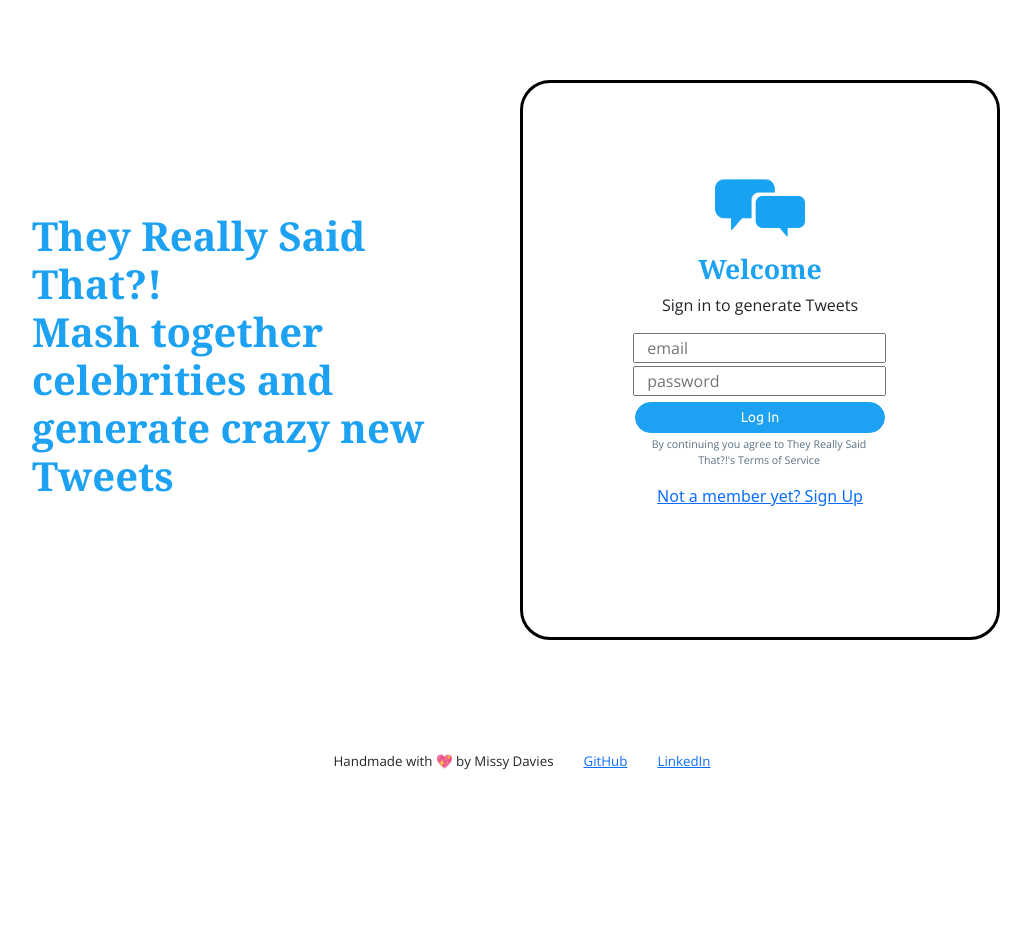
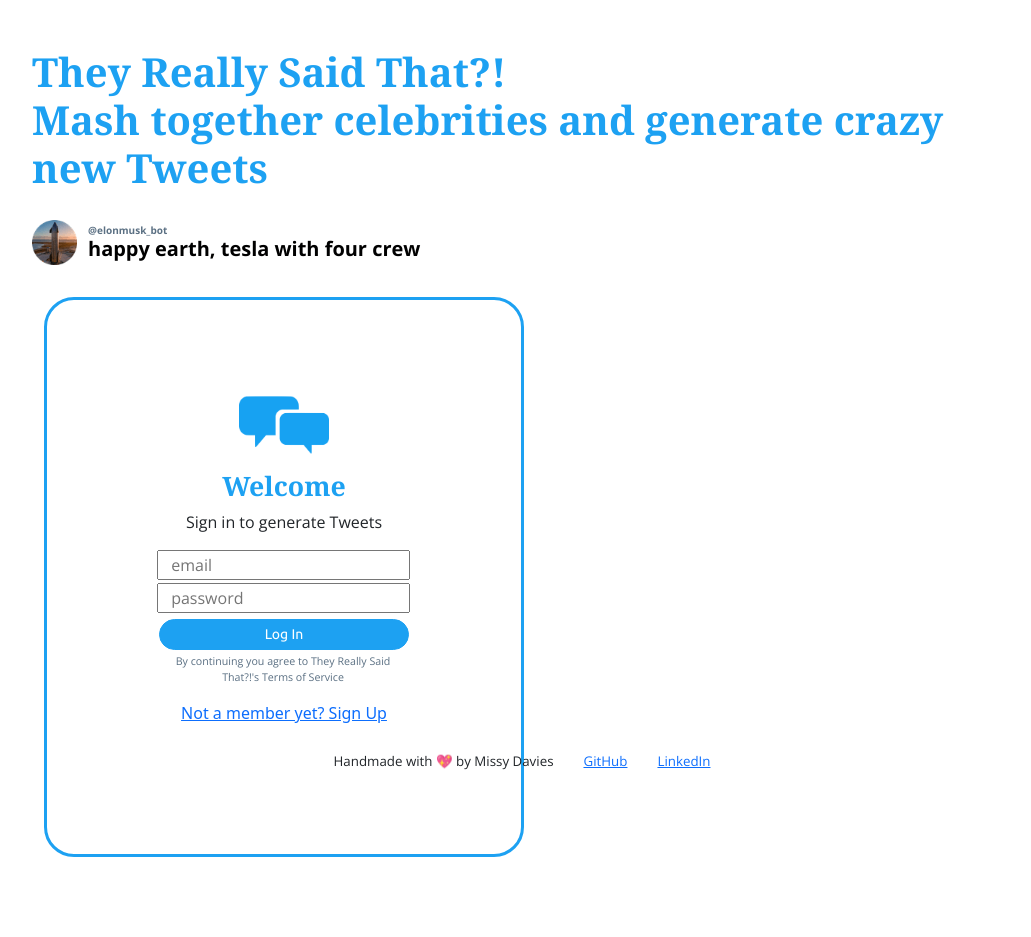
Before and after one commit to missy-davies/chatterbot, a Flask app: a page that uses templates/base.html in a window 1280 px wide. Shown: the whole page, without its empty margins (118-1149 px from the left). Before the commit the page ends 770 px from the top, so only its background shows below. Run offline with Flask 2, Linux system fonts and the light colour scheme; some libraries are stand-ins or nearby versions.

Commit message:
Add carousel image to landing page to showcase generated tweets

```diff
--- a/static/css/style.css
+++ b/static/css/style.css
@@ -3,6 +3,7 @@ h1 {
 	font-family: 'Noto Serif', serif;
 	font-size: 30pt;
 	color: #1DA1F2;
+	padding-bottom: 0.5em;
 }
 
 h2 {
@@ -90,6 +91,11 @@ input {
 	font-family: 'Open Sans', sans-serif;
 }
 
+/* Carousel */
+.carousel {
+	width: 570px;
+}
+
 /* Buttons */
 .btn {
 	align-items: center;
@@ -156,7 +162,7 @@ img {
 /* Tweets and Widgets */
 .widget {
 	border-radius: 30px;
-	border: 3px solid black;
+	border: 3px solid #1DA1F2;
 	width: 30em;
 	height: 35em;
 	margin: 2em;
@@ -173,12 +179,13 @@ img {
 }
 
 .botname {
+	font-size: 10pt;
 	font-weight: 1000;
 	color: #5B7083;
 }
 
-.tweet-package {
-	/* display: flex; */
+.tweet-package, .heart {
+	display: inline-block;
 }
 
 .tweets, .fav-tweets {
@@ -188,7 +195,7 @@ img {
 }
 
 .heart {
-    font-size: 16px;
+    font-size: 40px;
 	color: #aaa;
 	cursor: pointer;
 }
--- a/templates/base.html
+++ b/templates/base.html
@@ -24,6 +24,10 @@
 			crossorigin="anonymous"
 		></script>
 
+		<!-- Bootstrap Javascript Extras -->
+		<script src="https://cdn.jsdelivr.net/npm/popper.js@1.16.0/dist/umd/popper.min.js" integrity="sha384-Q6E9RHvbIyZFJoft+2mJbHaEWldlvI9IOYy5n3zV9zzTtmI3UksdQRVvoxMfooAo" crossorigin="anonymous"></script>
+		<script src="https://stackpath.bootstrapcdn.com/bootstrap/4.4.1/js/bootstrap.min.js" integrity="sha384-wfSDF2E50Y2D1uUdj0O3uMBJnjuUD4Ih7YwaYd1iqfktj0Uod8GCExl3Og8ifwB6" crossorigin="anonymous"></script>
+
 		<title>{% block title %}{% endblock %}</title>
 		<link rel="shortcut icon" type="image/jpg" href="/static/img/Logo Small.png"/>
 	</head>
--- a/templates/login.html
+++ b/templates/login.html
@@ -8,6 +8,25 @@
     <div class="col slogan">
       <h1>They Really Said That?!<br>
       Mash together celebrities and generate crazy new Tweets</h1>
+      <div id="carouselExampleSlidesOnly" class="carousel slide" data-ride="carousel">
+        <div class="carousel-inner">
+          <div class="carousel-item active">
+              <img src="/static/img/tweet1.png" class="carousel" alt="happy earth tesla with four crew">
+          </div>
+          <div class="carousel-item">
+            <img src="/static/img/tweet2.png" class="carousel" alt="Show now only at #kuwtk chat like little vase">
+          </div>
+          <div class="carousel-item">
+            <img src="/static/img/tweet3.png" class="carousel" alt="Happy holiays from falcon rocket.">
+          </div>
+          <div class="carousel-item">
+            <img src="/static/img/tweet4.png" class="carousel" alt="Want to this time video for everything">
+          </div>
+          <div class="carousel-item">
+            <img src="/static/img/tweet5.png" class="carousel" alt="Peaches came about after all do know where to">
+          </div>
+        </div>
+      </div>
     </div>
 
     <!-- Login or create an account widget  -->
```
Also changed, not shown: templates/create-account.html (+20 -0 lines), static/img/tweet1.png (added), static/img/tweet2.png (added), static/img/tweet3.png (added), static/img/tweet4.png (added), static/img/tweet5.png (added).
